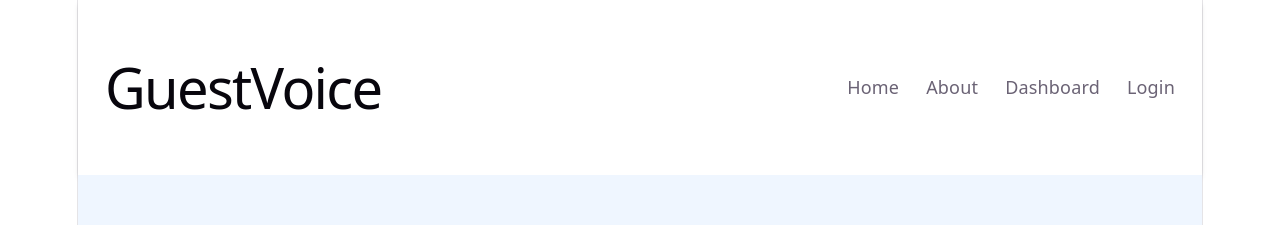
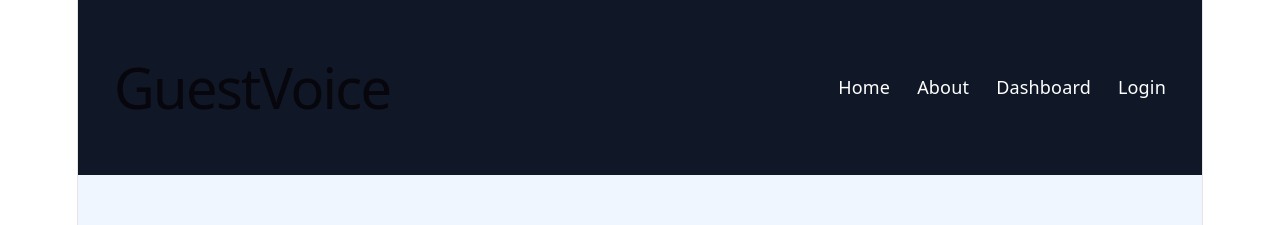
Before and after one commit to Anishu-Raj/GuestVoice, a React app in the folder frontend/: page / in a window 1280 px wide. Shown: the top 225 px of the page. Built offline with nearby package versions, Linux system fonts and the light colour scheme; the HTML template or start-up script is replaced by a standard one.

Commit message:
feat: complete week 2 frontend skeleton

```diff
--- a/frontend/src/components/Navbar.jsx
+++ b/frontend/src/components/Navbar.jsx
@@ -2,12 +2,13 @@ import { Link } from "react-router-dom";
 
 function Navbar() {
   return (
-    <nav className="bg-white shadow-md px-6 py-4 flex justify-between items-center">
+    <nav className="flex flex-col md:flex-row justify-between items-center px-8 py-4 bg-gray-900">
+
   <h1 className="text-2xl font-bold text-blue-600">
     GuestVoice
   </h1>
 
-      <div className="space-x-6">
+  <div className="flex flex-col md:flex-row gap-3 md:gap-6 text-white mt-4 md:mt-0">
     <Link to="/" className="hover:text-blue-600">
       Home
     </Link>
@@ -24,6 +25,7 @@ function Navbar() {
       Login
     </Link>
   </div>
+
 </nav>
   );
 }
```
Lines whose indentation alone changed are shown as unchanged.
